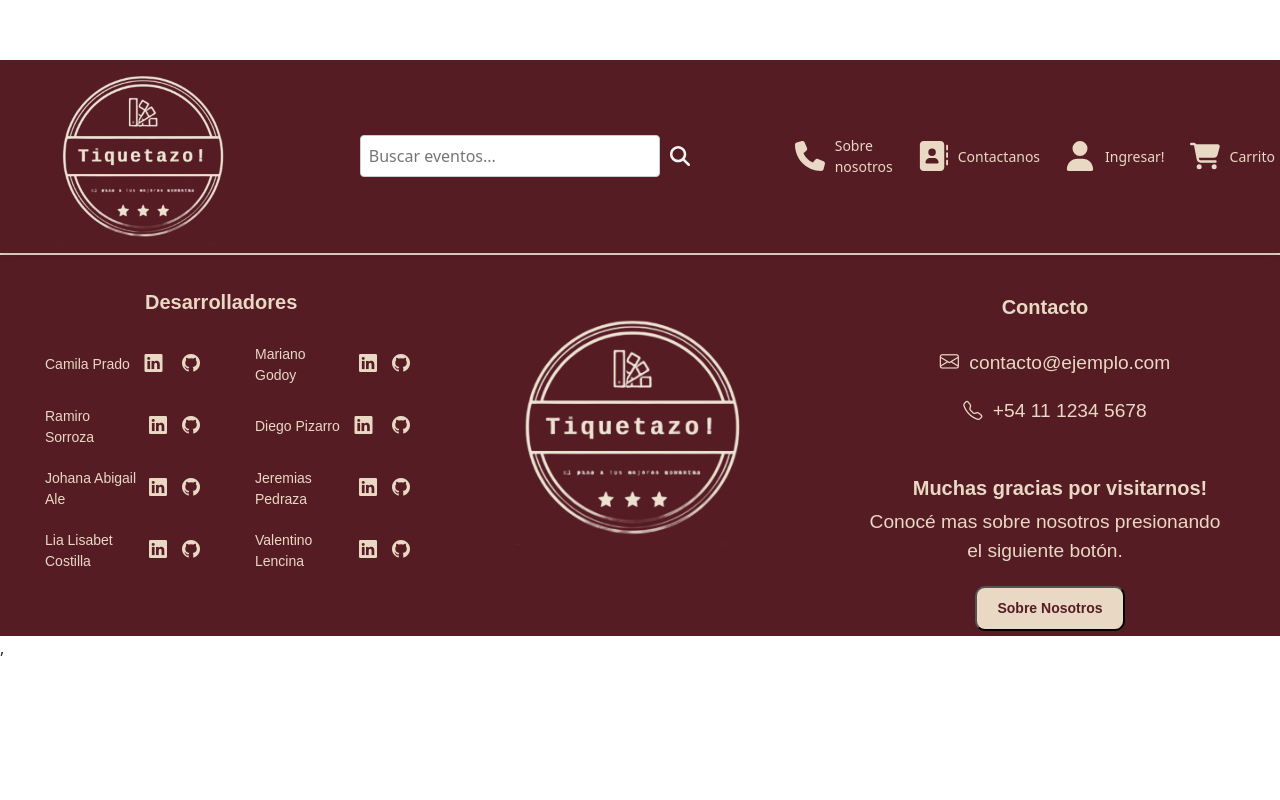
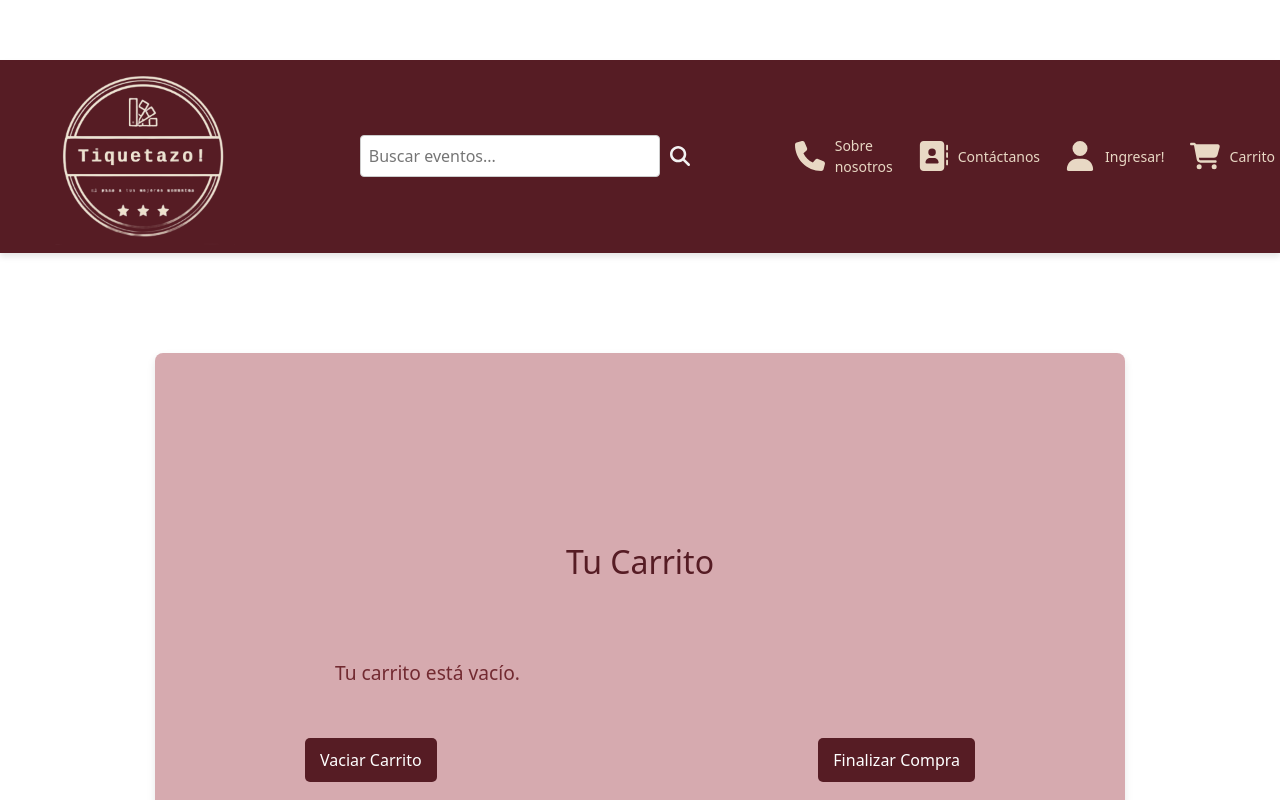
Before and after one commit to camiiprd/tiquetazofront, a React (Vite) app: page /cart in a window 1280 px wide. Shown: the top 800 px of the page. Built offline with nearby package versions, Linux system fonts and the light colour scheme.

Commit message:
We created a shopping cart view with its corresponding CSS, we gave functionality to the cart button in nav

```diff
--- a/src/App.jsx
+++ b/src/App.jsx
@@ -1,7 +1,7 @@
 import "./App.css";
 import NavBar from "./components/Navbar/NavBar.jsx";
 import Slider from "./components/Slider/Slider.jsx";
-import React from "react";
+import React, { useState } from "react";
 import 'bootstrap/dist/css/bootstrap.min.css';
 import { Routes, Route } from "react-router-dom";
 import Footer from "./components/Footer/Footer.jsx";
@@ -14,12 +14,16 @@ import Event from "./Pages/Dashboard/Dashboard.event.jsx";
 import MerchCards from './Pages/Merchandising/MerchCards.jsx';
 import Login from "./Pages/login/Login.jsx";
 import Register from "./Pages/register/Register.jsx";
+import Cart from "./Pages/cart/Cart.jsx";
 
 
 function App() {
+
+  const [cartItems, setCartItems] = useState([])
+
   return (
     <>
-      <NavBar />
+      <NavBar cartItems={cartItems} setCartItems={setCartItems}/>
 
       <Routes>
         <Route
@@ -27,7 +31,7 @@ function App() {
           element={
             <>
               <Slider />
-              <EventsSection />
+              <EventsSection cartItems={cartItems} setCartItems={setCartItems}/>
             </>
           }
         />
@@ -85,6 +89,12 @@ function App() {
           }
 
         />
+        <Route
+          path="/cart"
+          element={
+            <Cart cartItems={cartItems} setCartItems={setCartItems} />
+          }
+        />
       </Routes>
 
       <Footer />
--- a/src/Pages/HomeCards/HomeCards.jsx
+++ b/src/Pages/HomeCards/HomeCards.jsx
@@ -21,17 +21,35 @@ const events = [
 
 ];
 
-const EventCard = ({ date, title, description ,imageUrl}) => (
-  <div className="event-card ">
-   <img src={imageUrl} alt={title} className=" img-fluid event-image" />
+const EventCard = ({ date, title, description, imageUrl, id, setCartItems }) => {
+  const handleBuyClick = () => {
+    setCartItems(prevItems => {
+      const itemIndex = prevItems.findIndex(item => item.id === id);
+      if (itemIndex >= 0) {
+        // Si ya está en el carrito, aumentar la cantidad
+        const updatedItems = [...prevItems];
+        updatedItems[itemIndex].quantity += 1;
+        return updatedItems;
+      } else {
+        // Si no está en el carrito, agregarlo
+        return [...prevItems, { id, date, title, description, imageUrl, quantity: 1 }];
+      }
+    });
+  };
+
+  return (
+    <div className="event-card">
+      <img src={imageUrl} alt={title} className="img-fluid event-image" />
       <div className="event-content">
         <h2>{date}</h2>
         <h3>{title}</h3>
         <p>{description}</p>
-      <button className="event-button">COMPRAR</button>
+        <button className="event-button" onClick={handleBuyClick}>COMPRAR</button>
       </div>
     </div>
   );
+};
+
 
 const EventsSection = () => (
   <section className="events-section">
--- /dev/null
+++ b/src/Pages/cart/Cart.jsx
@@ -0,0 +1,85 @@
+import React, { useState } from 'react';
+import Swal from 'sweetalert';
+import '../cart/cart.css';
+
+const Cart = ({ cartItems, setCartItems }) => {
+  const handleIncrease = (id) => {
+    const updatedItems = cartItems.map(item =>
+      item.id === id ? { ...item, quantity: item.quantity + 1 } : item
+    );
+    setCartItems(updatedItems);
+  };
+
+  const handleDecrease = (id) => {
+    const updatedItems = cartItems.map(item =>
+      item.id === id && item.quantity > 1 ? { ...item, quantity: item.quantity - 1 } : item
+    );
+    setCartItems(updatedItems);
+  };
+
+  const handleEmptyCart = () => {
+    Swal({
+      title: 'Vaciar Carrito',
+      text: '¿Estás seguro de que deseas vaciar el carrito?',
+      icon: 'warning',
+      buttons: ['Cancelar', 'Vaciar'],
+    }).then((willDelete) => {
+      if (willDelete) {
+        setCartItems([]); // Vaciar el carrito
+        Swal('El carrito ha sido vaciado.', { icon: 'success' });
+      }
+    });
+  };
+
+  const handleFinalizePurchase = () => {
+    Swal({
+      title: 'Finalizar Compra',
+      text: 'Selecciona el medio de pago:',
+      content: {
+        element: "select",
+        attributes: {
+          placeholder: "Selecciona un medio de pago",
+        },
+      },
+      buttons: true,
+    }).then((paymentMethod) => {
+      if (paymentMethod) {
+        Swal('Compra confirmada! Recibirás un correo de confirmación.', { icon: 'success' });
+        setCartItems([]); // Limpiar el carrito
+      }
+    });
+  };
+
+  return (
+    <div id="cart-wrapper">
+      <h2 id="cart-title">Tu Carrito</h2>
+      {cartItems.length === 0 ? (
+        <p id="cart-message">Tu carrito está vacío.</p>
+      ) : (
+        <div id="items-list">
+          {cartItems.map(item => (
+            <div key={item.id} id="single-item">
+              <img src={item.imageUrl} alt={item.title} id="item-image" />
+              <div id="item-details">
+                <h3>{item.title}</h3>
+                <p>{item.description}</p>
+                <p>Precio: {item.price}</p>
+                <div id="item-quantity">
+                  <button id="quantity-button" onClick={() => handleDecrease(item.id)}>-</button>
+                  <span>{item.quantity}</span>
+                  <button id="quantity-button" onClick={() => handleIncrease(item.id)}>+</button>
+                </div>
+              </div>
+            </div>
+          ))}
+        </div>
+      )}
+      <div id="cart-buttons">
+        <button id="cart-button" onClick={handleEmptyCart}>Vaciar Carrito</button>
+        <button id="cart-button" onClick={handleFinalizePurchase}>Finalizar Compra</button>
+      </div>
+    </div>
+  );
+};
+
+export default Cart;
--- /dev/null
+++ b/src/Pages/cart/cart.css
@@ -0,0 +1,88 @@
+#cart-wrapper {
+    padding: 150px;
+    background-color: #d6aaaf; /* Fondo claro */
+    border-radius: 8px; /* Bordes redondeados */
+    box-shadow: 0 4px 8px rgba(0, 0, 0, 0.1); /* Sombra */
+    max-width: 970px; /* Ancho máximo */
+    margin: 50px auto; /* Centramos el carrito */
+    margin-top: 100px;
+    margin-bottom: 600px;
+}
+
+#cart-title {
+    text-align: center; /* Centramos el título */
+    color: #561C24; /* Color del título */
+    padding: 40px;
+}
+
+#cart-message {
+    color: #722A31;
+    padding: 30px;
+}
+
+#items-list {
+    display: flex;
+    flex-direction: column;
+}
+
+#single-item {
+    display: flex;
+    align-items: center; /* Alineamos el contenido */
+    margin-bottom: 20px;
+    padding: 10px; /* Añadimos un padding interno */
+    background-color: #ffffff; /* Fondo blanco para cada item */
+    border: 1px solid #dee2e6; /* Borde ligero */
+    border-radius: 5px; /* Bordes redondeados */
+}
+
+#item-image {
+    width: 100px;
+    height: auto;
+    border-radius: 5px; /* Bordes redondeados para la imagen */
+}
+
+#item-details {
+    margin-left: 20px;
+    flex: 1; /* Hace que tome el espacio restante */
+}
+
+#item-quantity {
+    display: flex;
+    align-items: center;
+    margin-top: 10px; /* Espaciado superior */
+}
+
+#quantity-button {
+    background-color: #561C24; /* Color del botón */
+    color: #ffffff; /* Texto blanco */
+    border: none;
+    padding: 5px 10px; /* Padding interno */
+    margin: 0 5px; /* Espaciado lateral */
+    border-radius: 5px; /* Bordes redondeados */
+    cursor: pointer; /* Manita al pasar el mouse */
+    transition: background-color 0.3s ease; /* Transición suave */
+}
+
+#quantity-button:hover {
+    background-color: #722A31; /* Color al pasar el mouse */
+}
+
+#cart-buttons {
+    margin-top: 20px;
+    display: flex;
+    justify-content: space-between;
+}
+
+#cart-button {
+    background-color: #561C24; /* Color del botón */
+    color: #ffffff; /* Texto blanco */
+    border: none;
+    padding: 10px 15px; /* Padding interno */
+    border-radius: 5px; /* Bordes redondeados */
+    cursor: pointer; /* Manita al pasar el mouse */
+    transition: background-color 0.3s ease; /* Transición suave */
+}
+
+#cart-button:hover {
+    background-color: #722A31; /* Color al pasar el mouse */
+}
--- a/src/components/Navbar/NavBar.jsx
+++ b/src/components/Navbar/NavBar.jsx
@@ -1,19 +1,44 @@
-import React from "react";
+import React, { useState } from "react";
 import '../NavBar/NavBar.css';
 import { useNavigate } from "react-router-dom";
 import { FontAwesomeIcon } from '@fortawesome/react-fontawesome';
-import { faUser, faShoppingCart, faPhone, faAddressBook, } from '@fortawesome/free-solid-svg-icons';
-import { faSearch } from '@fortawesome/free-solid-svg-icons';
-import logo from "../../assets/images/logo.png"
+import { faUser, faShoppingCart, faPhone, faAddressBook, faSearch } from '@fortawesome/free-solid-svg-icons';
+import logo from "../../assets/images/logo.png";
+import Swal from 'sweetalert'; // Importa SweetAlert
+
 const NavBar = () => {
-
   const navigate = useNavigate();
 
-  const handleNavigate = (path) =>{
-    navigate(path)
-  }
+  // Estado local para el carrito de compras (esto podría ser reemplazado por un contexto o un estado global)
+  const [cartItems, setCartItems] = useState([]); // Debes tener un método para actualizar este estado según la lógica de tu aplicación
+
+  const handleNavigate = (path) => {
+    navigate(path);
+  };
+
+  // Manejar la visualización del carrito
+  const handleCartClick = () => {
+    if (cartItems.length > 0) {
+      Swal({
+        title: 'Tu Carrito',
+        text: `Tu carrito tiene ${cartItems.length} artículo(s).`,
+        icon: 'info',
+        button: 'Ver carrito',
+      }).then(() => {
+        handleNavigate('/cart'); // Navega a la página del carrito
+      });
+    } else {
+      Swal({
+        title: 'Carrito Vacío',
+        text: 'Tu carrito está vacío.',
+        icon: 'warning',
+        button: 'Entendido',
+      });
+    }
+  };
+
   return (
-    <nav className=" navbar">
+    <nav className="navbar">
       {/* Logo */}
       <div onClick={() => handleNavigate('')} className="icon navbar-logo">
         <img src={logo} alt="Logo" />
@@ -22,27 +47,25 @@ const NavBar = () => {
       {/* Barra de búsqueda */}
       <div className="navbar-search">
         <input type="text" placeholder="Buscar eventos..." />
-        <FontAwesomeIcon icon={faSearch} className="search-icon"/>
+        <FontAwesomeIcon icon={faSearch} className="search-icon" />
       </div>
-
-
 
       {/* Iconos de login y carrito */}
       <div className="navbar-icons">
-      <div onClick={() => handleNavigate('/desarrolladores')}className="icon">
-          <FontAwesomeIcon icon={faPhone} /> {<i class="fa-solid fa-phone"></i>}
+        <div onClick={() => handleNavigate('/desarrolladores')} className="icon">
+          <FontAwesomeIcon icon={faPhone} />
           <span>Sobre nosotros</span>
         </div>
-      <div onClick={() => handleNavigate('/contact')} className="icon">
-          <FontAwesomeIcon icon={faAddressBook} /> {<i class="fa-solid fa-address-book"></i>}
-          <span>Contactanos</span>
+        <div onClick={() => handleNavigate('/contact')} className="icon">
+          <FontAwesomeIcon icon={faAddressBook} />
+          <span>Contáctanos</span>
         </div>
         <div onClick={() => handleNavigate('/login')} className="icon">
-          <FontAwesomeIcon icon={faUser} /> {<i class="fa-solid fa-user fa-beat"></i>}
+          <FontAwesomeIcon icon={faUser} />
           <span>Ingresar!</span>
         </div>
-        <div className="icon">
-          <FontAwesomeIcon icon={faShoppingCart} /> {<i class="fa-solid fa-cart-shopping fa-beat"></i>}
+        <div onClick={handleCartClick} className="icon">
+          <FontAwesomeIcon icon={faShoppingCart} />
           <span>Carrito</span>
         </div>
       </div>
```
Lines whose indentation alone changed are shown as unchanged.
